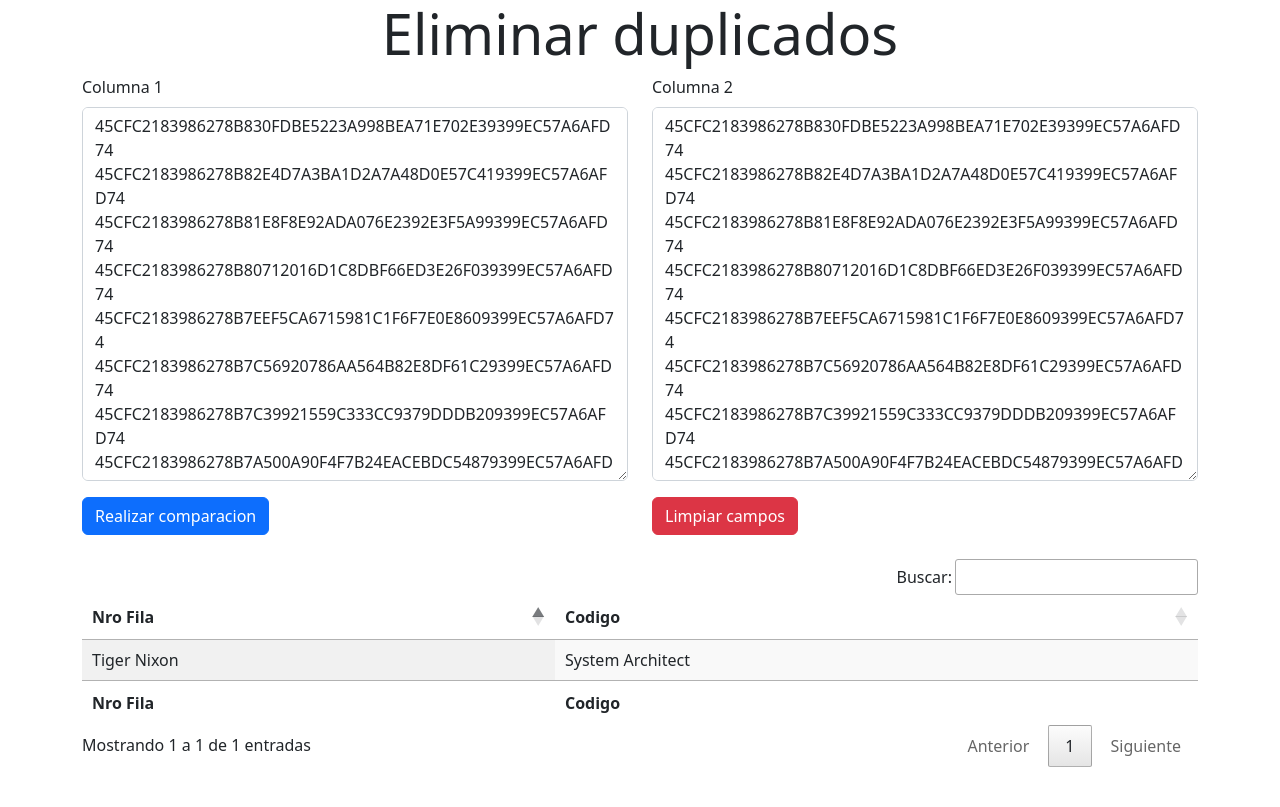
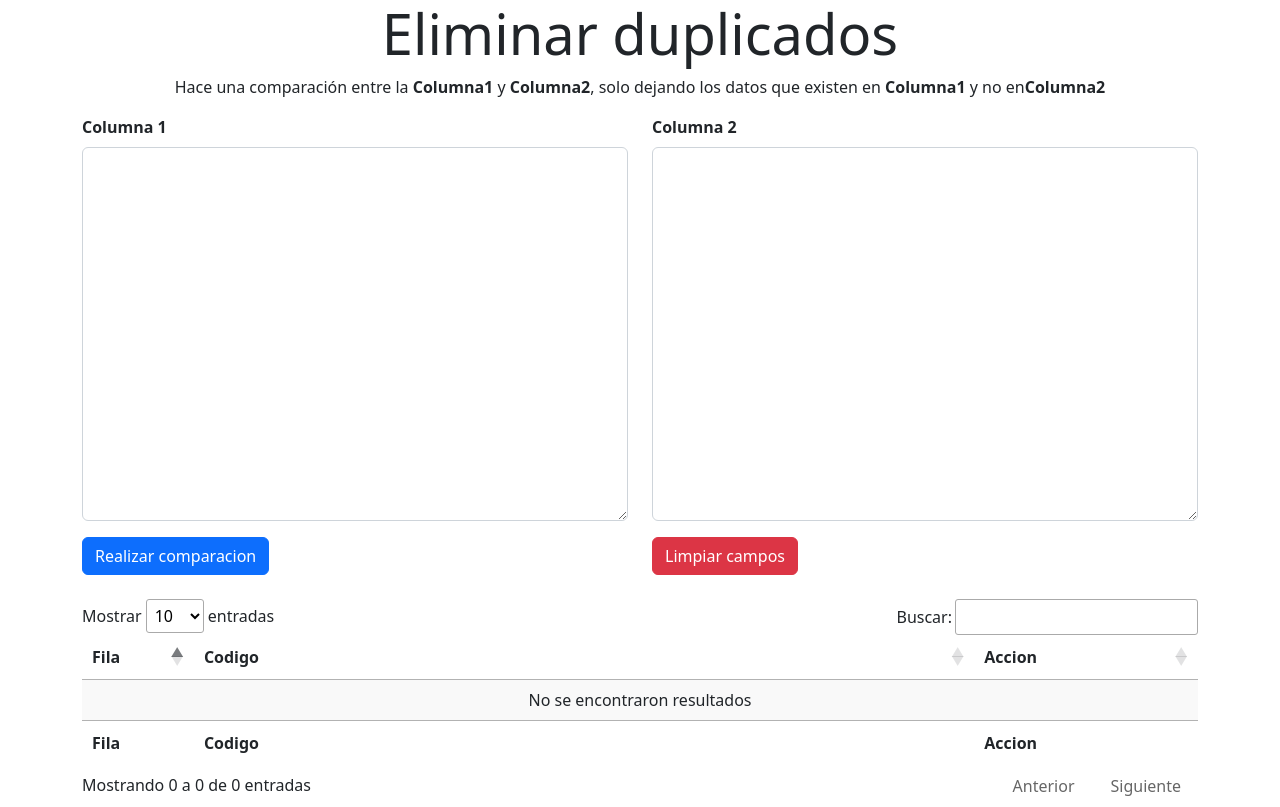
Before and after one commit to mkantonio/django-duplicados, a Django app: page / in a window 1280 px wide. Before the commit the page ends 767 px from the top, so only its background shows below. Run offline with Django 4.2, Linux system fonts and the light colour scheme; some libraries are stand-ins or nearby versions.

Commit message:
comparacion finalizada

```diff
--- a/render/templates/render/index.html
+++ b/render/templates/render/index.html
@@ -16,13 +16,14 @@
         <div class="col">
             <h1 class="display-4">Eliminar duplicados</h1>
         </div>
+        <p>Hace una comparación entre la <strong>Columna1</strong> y <strong>Columna2</strong>, solo dejando los datos que existen en <strong>Columna1</strong> y no en<strong>Columna2</strong></p>
     </div>
 
     <form id="form" method="post">
         <div class="row">
             <div class="col-6">
                 <div class="mb-3">
-                    <label for="exampleFormControlTextarea1" id="label1" class="form-label">Columna 1</label>
+                    <label for="exampleFormControlTextarea1" id="label1" class="form-label"><strong>Columna 1</strong></label>
                     <textarea class="form-control" id="exampleFormControlTextarea1" name="ntextarea1" rows="15"></textarea>
                 </div>
                 <button class="btn btn-primary" type="submit">Realizar comparacion</button>
@@ -30,7 +31,7 @@
             </div>
             <div class="col-6">
                 <div class="mb-3">
-                    <label for="exampleFormControlTextarea2" id="label2" class="form-label">Columna 2</label>
+                    <label for="exampleFormControlTextarea2" id="label2" class="form-label"><strong>Columna 2</strong></label>
                     <textarea class="form-control" id="exampleFormControlTextarea2" name="ntextarea2" rows="15"></textarea>
                 </div>
                 <button class="btn btn-danger" type="button" id="btn-limpiar">Limpiar campos</button>
@@ -43,18 +44,19 @@
         <table id="example" class="display nowrap" style="width:100%">
             <thead>
                 <tr>
-                    <th>Nro Fila</th>
+                    <th>Fila</th>
                     <th>Codigo</th>
+                    <th>Accion</th>
                 </tr>
             </thead>
             <tbody>
-                <td>Tiger Nixon</td>
-                <td>System Architect</td>
+
             </tbody>
             <tfoot>
                 <tr>
-                    <th>Nro Fila</th>
+                    <th>Fila</th>
                     <th>Codigo</th>
+                    <th>Accion</th>
                 </tr>
             </tfoot>
         </table>
@@ -81,18 +83,18 @@
 document.addEventListener('DOMContentLoaded', function() {
 
     $('#example').DataTable({
-        dom: 'Bfrtip',
+        dom: 'l<>Bfrtip',
+        lengthMenu: [10, 25, 50, 100],
+        pageLength: 10,
         buttons: [
             {
                 extend: 'excel',
                 filename: `duplicados-${timestamp()}`
             },
-            'copy',
             {
                 extend: 'csv',
                 filename: `duplicados-${timestamp()}`
             },
-            'pdf',
         ],
         language: {
             search: "Buscar:",
@@ -102,12 +104,17 @@
             infoFiltered: "(filtrado de _MAX_ entradas totales)",
             zeroRecords: "No se encontraron resultados",
             paginate: {
-            first: "Primero",
-            last: "Último",
-            next: "Siguiente",
-            previous: "Anterior"
+                first: "Primero",
+                last: "Último",
+                next: "Siguiente",
+                previous: "Anterior"
             }
-        }
+        },
+        columns: [
+            {"data": "Fila", width: '10%'},
+            {"data": "Codigo"},
+            {"data": "Accion", width: '20%'}
+        ]
     });
 
     function timestamp(){
@@ -141,28 +148,26 @@
 
     let textarea = document.getElementById('exampleFormControlTextarea1');
     let textarea2 = document.getElementById('exampleFormControlTextarea2');
-    textarea.value= `45CFC2183986278B830FDBE5223A998BEA71E702E39399EC57A6AFD74
-45CFC2183986278B82E4D7A3BA1D2A7A48D0E57C419399EC57A6AFD74
-45CFC2183986278B81E8F8E92ADA076E2392E3F5A99399EC57A6AFD74
-45CFC2183986278B80712016D1C8DBF66ED3E26F039399EC57A6AFD74
-45CFC2183986278B7EEF5CA6715981C1F6F7E0E8609399EC57A6AFD74
-45CFC2183986278B7C56920786AA564B82E8DF61C29399EC57A6AFD74
-45CFC2183986278B7C39921559C333CC9379DDDB209399EC57A6AFD74
-45CFC2183986278B7A500A90F4F7B24EACEBDC54879399EC57A6AFD74
-45CFC2183986278B7996D56694BB946501A4DACDE19399EC57A6AFD74
-45CFC2183986278B727B5DA6F29EDFEC17CAD947429399EC57A6AFD74
-45CFC2183986278B6D0FFA2641F6BC09028AD7C0A49399EC57A6AFD74
-45CFC2183986278B69725F29FB5865BD0C6DD63A089399EC57A6AFD74`;
+//     textarea.value= `45CFC2183986278B830FDBE5223A998BEA71E702E39399EC57A6AFD74
+// 45CFC2183986278B82E4D7A3BA1D2A7A48D0E57C419399EC57A6AFD74
+// 45CFC2183986278B81E8F8E92ADA076E2392E3F5A99399EC57A6AFD74
+// 45CFC2183986278B80712016D1C8DBF66ED3E26F039399EC57A6AFD74
+// 45CFC2183986278B7EEF5CA6715981C1F6F7E0E8609399EC57A6AFD74
+// 45CFC2183986278B7C56920786AA564B82E8DF61C29399EC57A6AFD74
+// 45CFC2183986278B7C39921559C333CC9379DDDB209399EC57A6AFD74
+// 45CFC2183986278B7A500A90F4F7B24EACEBDC54879399EC57A6AFD74
+// 45CFC2183986278B7996D56694BB946501A4DACDE19399EC57A6AFD74
+// 45CFC2183986278B727B5DA6F29EDFEC17CAD947429399EC57A6AFD74
+// 45CFC2183986278B6D0FFA2641F6BC09028AD7C0A49399EC57A6AFD74
+// 45CFC2183986278B69725F29FB5865BD0C6DD63A089399EC57A6AFD74`;
 
-textarea2.value= `45CFC2183986278B830FDBE5223A998BEA71E702E39399EC57A6AFD74
-45CFC2183986278B82E4D7A3BA1D2A7A48D0E57C419399EC57A6AFD74
-45CFC2183986278B81E8F8E92ADA076E2392E3F5A99399EC57A6AFD74
-45CFC2183986278B80712016D1C8DBF66ED3E26F039399EC57A6AFD74
-45CFC2183986278B7EEF5CA6715981C1F6F7E0E8609399EC57A6AFD74
-45CFC2183986278B7C56920786AA564B82E8DF61C29399EC57A6AFD74
-45CFC2183986278B7C39921559C333CC9379DDDB209399EC57A6AFD74
-45CFC2183986278B7A500A90F4F7B24EACEBDC54879399EC57A6AFD74
-45CFC2183986278B7996D56694BB946501A4DACDE19399EC57A6AFD74`;
+// textarea2.value= `45CFC2183986278B830FDBE5223A998BEA71E702E39399EC57A6AFD74
+// 45CFC2183986278B82E4D7A3BA1D2A7A48D0E57C419399EC57A6AFD74
+// 45CFC2183986278B80712016D1C8DBF66ED3E26F039399EC57A6AFD74
+// 45CFC2183986278B7EEF5CA6715981C1F6F7E0E8609399EC57A6AFD74
+// 45CFC2183986278B7C39921559C333CC9379DDDB209399EC57A6AFD74
+// 45CFC2183986278B7A500A90F4F7B24EACEBDC54879399EC57A6AFD74
+// 45CFC2183986278B7996D56694BB946501A4DACDE19399EC57A6AFD74`;
 
     let label = document.getElementById('label1');
     let label2 = document.getElementById('label2');
@@ -180,12 +185,12 @@
 
     textarea.addEventListener('input', function() {
         let lineCount = countLines(this);
-        label.innerHTML = `Columna 1 - Líneas: ${lineCount}`;
+        label.innerHTML = `<strong>Columna 1</strong> - Líneas: ${lineCount}`;
     });
 
     textarea2.addEventListener('input', function() {
         let lineCount = countLines(this);
-        label2.innerHTML = `Columna 2 - Líneas: ${lineCount}`;
+        label2.innerHTML = `<strong>Columna 2</strong> - Líneas: ${lineCount}`;
     });
 
 
@@ -203,33 +208,36 @@
             if (!response.ok){
                 throw new Error(`Error HTTP: ${response.status}`);
             }
+            // console.log(response);
             return response.json();
         })
         .then(respuesta => {
-            console.log(respuesta);
             let resp = respuesta["result"];
-            console.log(resp);
-
-            const arr = Object.keys(resp).map(key => ({ key, value: resp[key] }));
-
-            console.log(arr);
+            const jsonObject = JSON.parse(resp);
+            const dataArray = Object.entries(jsonObject).map(([key, value]) => ({'Fila': key, 'Codigo': value, 'Accion': '<button class="btn btn-success copy-btn">Copiar</button>'}));
 
 
             const table = $('#example').DataTable();
+            table.rows().remove();
+            table.rows.add(dataArray).draw();
+            $('#example tbody').on('click', '.copy-btn', function () {
+                const table = $('#example').DataTable();
+                const data = table.cell($(this).closest('tr'), 1).data();
+                navigator.clipboard.writeText(data)
+                console.log(this);
 
-            table.clear();
+                this.innerHTML = `Copiado <svg xmlns="http://www.w3.org/2000/svg" width="16" height="16" fill="currentColor" class="bi bi-check-square" viewBox="0 0 16 16">
+                <path d="M14 1a1 1 0 0 1 1 1v12a1 1 0 0 1-1 1H2a1 1 0 0 1-1-1V2a1 1 0 0 1 1-1h12zM2 0a2 2 0 0 0-2 2v12a2 2 0 0 0 2 2h12a2 2 0 0 0 2-2V2a2 2 0 0 0-2-2H2z"/>
+                <path d="M10.97 4.97a.75.75 0 0 1 1.071 1.05l-3.992 4.99a.75.75 0 0 1-1.08.02L4.324 8.384a.75.75 0 1 1 1.06-1.06l2.094 2.093 3.473-4.425a.235.235 0 0 1 .02-.022z"/>
+                </svg>`;
+
+                setTimeout(() => {
+                    this.textContent = 'Copiar';
+                }, 1700);
+
+            });
 
 
-
-            table.draw();
-
-            // $('#example').DataTable({
-            //     data: Object.entries(resp).map(([key, value]) => ({ key, value })),
-            //     columns: [
-            //         { title: "Llave", data: "key" },
-            //         { title: "Valor", data: "value" }
-            //     ]
-            // });
 
 
 
--- a/render/views.py
+++ b/render/views.py
@@ -13,17 +13,13 @@
 
 @csrf_exempt
 def post_request(request):
-    print("post_request INTRO@@@@@@@@@@@@@@@@@@@@@@@@@@@@@@@@@@@@@qq")
     if request.method == 'POST':
-        # procesar los datos recibidos
         # print(request.POST)
         textarea1 = request.POST.get('ntextarea1')
         textarea2 = request.POST.get('ntextarea2')
         t1 = textarea1.split("\r\n")
         t2 = textarea2.split("\r\n")
         t2.extend([None] * (len(t1) - len(t2)))
-        # print(t1)
-        # print(t2)
         # df = pd.read_excel('nuevo.xlsx')
         data = {
             'A': t1,
@@ -34,7 +30,7 @@
         # print(df.to_markdown())
         not_in_b = ~df['A'].isin(df['B'])
         result = df['A'][not_in_b]
-        print(result.to_markdown())
+        # print(result.to_markdown())
         rr = result.to_json()
         response_data = {'result': rr}
         return JsonResponse(response_data,
```
